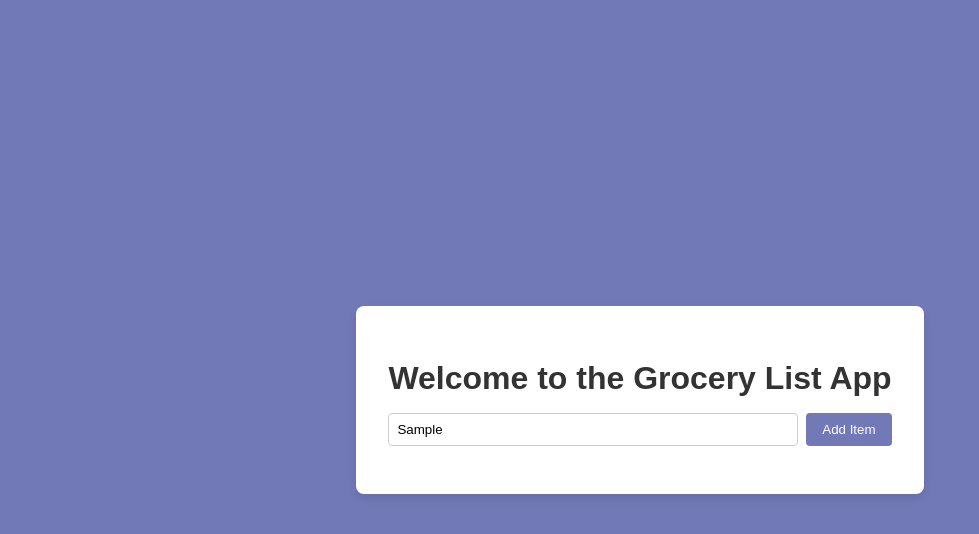
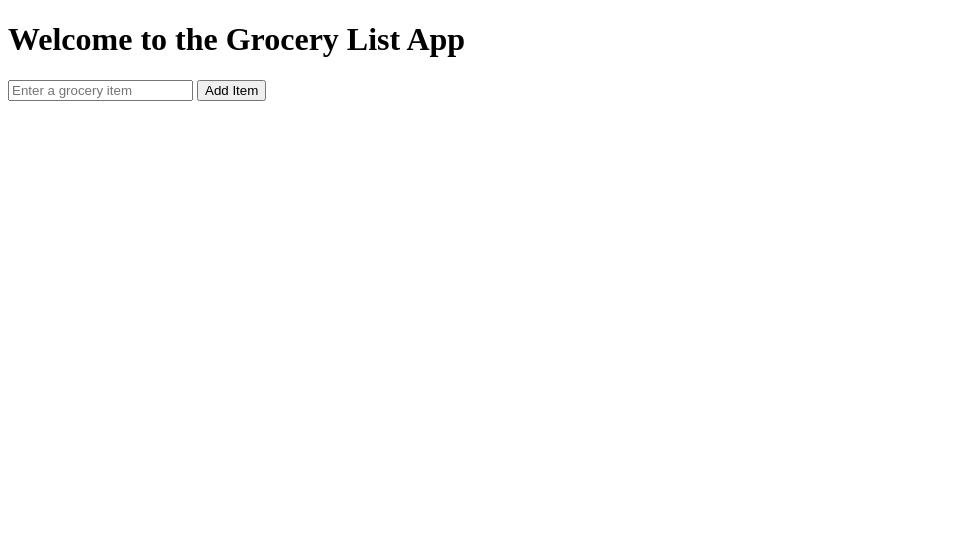
Before and after one commit to grassfed-development/delvys-grocery-app, a website: page index.html in a window 1280 px wide. Both pictures are taken after typing "Sample" into the empty fields and a click on the button "Add Item". Shown: the whole page, without its empty margins (0-979 px from the left). Drawn offline with Linux system fonts and the light colour scheme; no server answers.

Commit message:
Made changes to my grocery app

```diff
--- a/public/app.js
+++ b/public/app.js
@@ -1,16 +1,56 @@
 document.getElementById('grocery-form').addEventListener('submit', function(event) {
   event.preventDefault();
   const item = document.getElementById('item').value;
+  console.log('Adding item:', item);  // Debug log
+
   // Make a POST request to add the item
+  fetch('/items', {
+    method: 'POST',
+    headers: {
+      'Content-Type': 'application/json',
+    },
+    body: JSON.stringify({ item: item }),
+  })
+  .then(response => {
+    if (response.ok) {
+      console.log('Item added successfully');
+      return response.json();
+    } else {
+      throw new Error('Failed to add item');
+    }
+  })
+  .then(() => {
+    // Reload the items list
+    console.log('Reloading items');
+    loadItems();
+  })
+  .catch(error => {
+    console.error('Error:', error);
   });
 
+  // Clear the input field
+  document.getElementById('item').value = '';
+});
+
+// Function to load items
+function loadItems() {
+  console.log('Loading items');
   fetch('/items')
     .then(response => response.json())
     .then(items => {
+      console.log('Items loaded:', items);
       const list = document.getElementById('grocery-list');
+      list.innerHTML = '';
       items.forEach(item => {
         const listItem = document.createElement('li');
         listItem.textContent = item;
         list.appendChild(listItem);
       });
+    })
+    .catch(error => {
+      console.error('Error loading items:', error);
     });
+}
+
+// Load items when the page loads
+window.onload = loadItems;
--- a/public/styles.css
+++ /dev/null
@@ -1,66 +0,0 @@
-/* public/styles.css */
-
-body {
-    font-family: Arial, sans-serif;
-    background-color: hsl(233, 33%, 58%);
-    margin: 0;
-    padding: 0;
-    display: flex;
-    justify-content: center;
-    align-items: center;
-    height: 100vh;
-}
-
-.container {
-    background-color: #ffffff;
-    padding: 2rem;
-    border-radius: 8px;
-    box-shadow: 0 4px 8px rgba(0, 0, 0, 0.1);
-    text-align: center;
-}
-
-h1 {
-    color: #333;
-    margin-bottom: 1rem;
-}
-
-form {
-    display: flex;
-    justify-content: center;
-    gap: 0.5rem;
-    margin-bottom: 1rem;
-}
-
-input[type="text"] {
-    padding: 0.5rem;
-    border: 1px solid #ccc;
-    border-radius: 4px;
-    flex-grow: 1;
-}
-
-button {
-    padding: 0.5rem 1rem;
-    border: none;
-    border-radius: 4px;
-    background-color: hsl(233, 33%, 58%);
-    color: #fff;
-    cursor: pointer;
-}
-
-button:hover {
-    background-color: hsl(233, 33%, 48%);
-}
-
-ul {
-    list-style-type: none;
-    padding: 0;
-}
-
-li {
-    padding: 0.5rem;
-    border-bottom: 1px solid #ccc;
-}
-
-li:last-child {
-    border-bottom: none;
-}
```
Also changed, not shown: index.js (+24 -35 lines), public/index.html (+1 -2 lines). Lines whose indentation alone changed are shown as unchanged.
